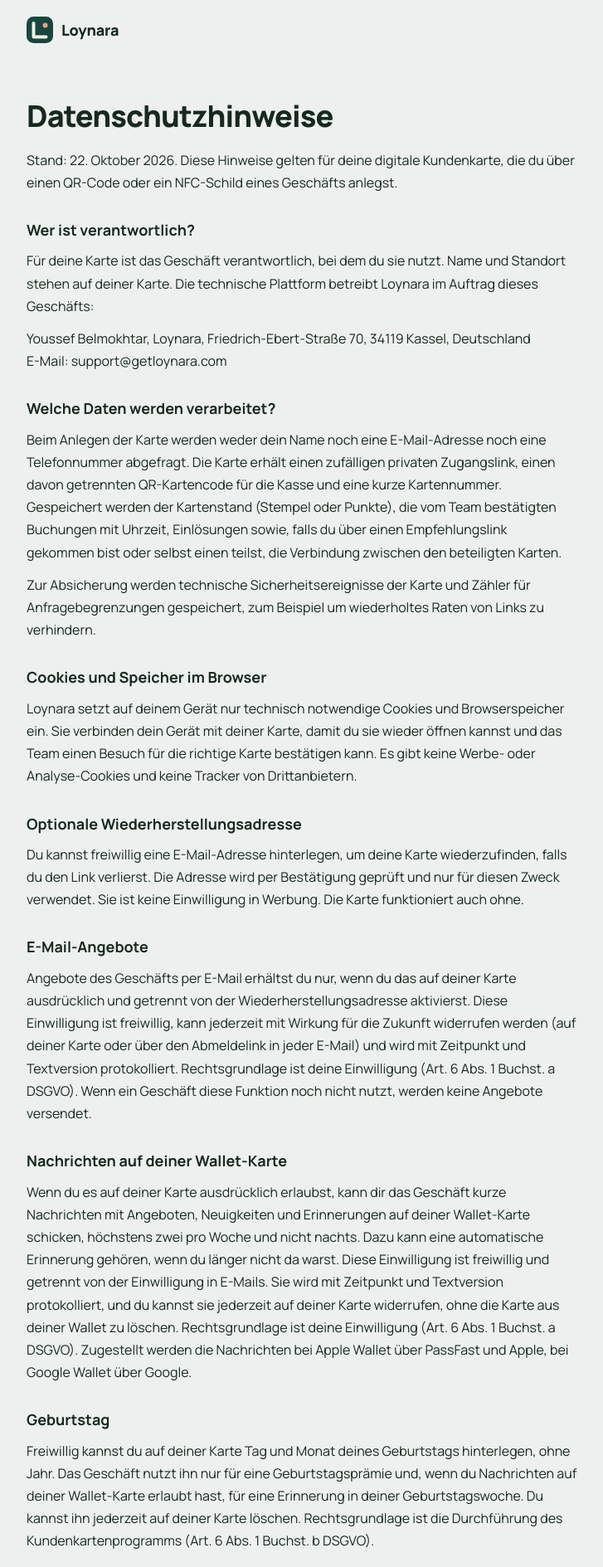
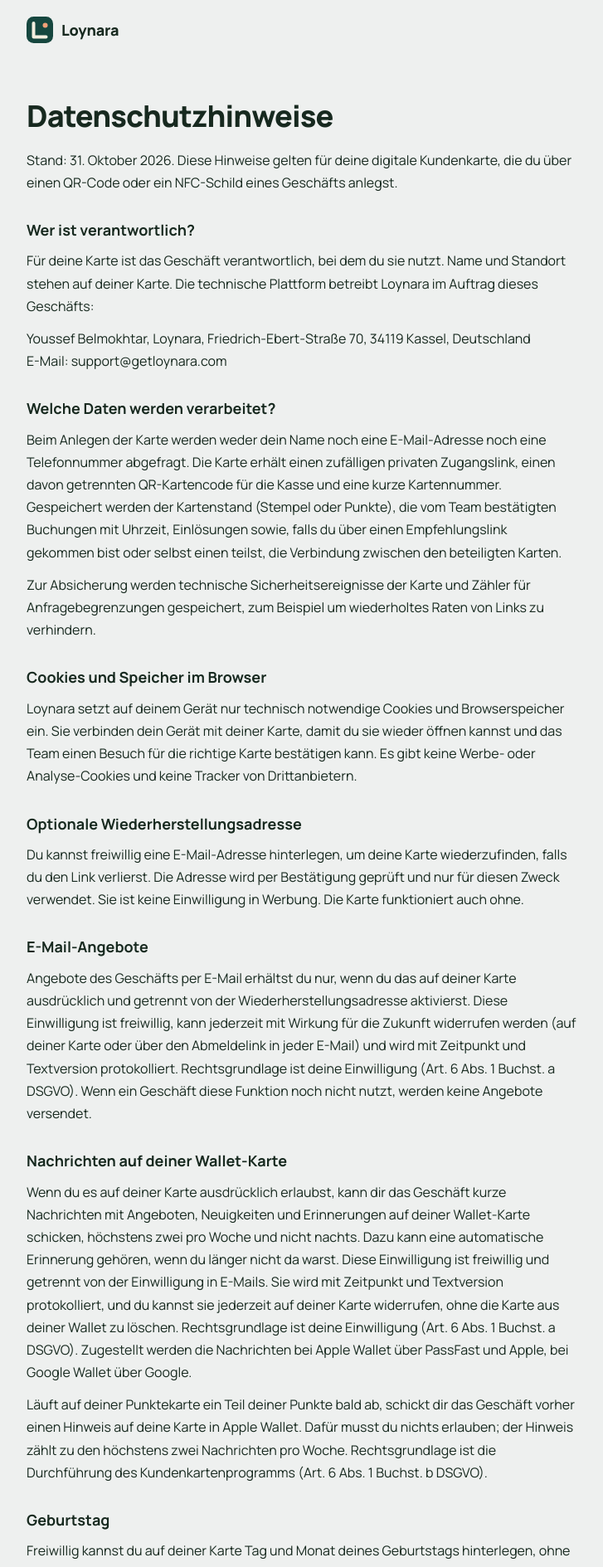
Before and after one commit to belmo-hub/loynara, a Next.js app: page /datenschutz in a window 1280 px wide. Shown: the top 1889 px of the page at 83% size, without its empty margins (268-995 px from the left). Built offline with nearby package versions, Linux system fonts and the light colour scheme.

Commit message:
Mention the points-expiry notice in the privacy notice

```diff
--- a/src/app/datenschutz/page.tsx
+++ b/src/app/datenschutz/page.tsx
@@ -5,7 +5,7 @@ export default function DatenschutzPage() {
   return <AuthShell width="reading" brandHref="/">
     <article className={styles.legal}>
     <h1>Datenschutzhinweise</h1>
-    <p>Stand: 22. Oktober 2026. Diese Hinweise gelten für deine digitale Kundenkarte, die du über einen QR-Code oder ein NFC-Schild eines Geschäfts anlegst.</p>
+    <p>Stand: 31. Oktober 2026. Diese Hinweise gelten für deine digitale Kundenkarte, die du über einen QR-Code oder ein NFC-Schild eines Geschäfts anlegst.</p>
     <h2>Wer ist verantwortlich?</h2>
     <p>Für deine Karte ist das Geschäft verantwortlich, bei dem du sie nutzt. Name und Standort stehen auf deiner Karte. Die technische Plattform betreibt Loynara im Auftrag dieses Geschäfts:</p>
     <p>Youssef Belmokhtar, Loynara, Friedrich-Ebert-Straße 70, 34119 Kassel, Deutschland<br />E-Mail: support@getloynara.com</p>
@@ -20,6 +20,7 @@ export default function DatenschutzPage() {
     <p>Angebote des Geschäfts per E-Mail erhältst du nur, wenn du das auf deiner Karte ausdrücklich und getrennt von der Wiederherstellungsadresse aktivierst. Diese Einwilligung ist freiwillig, kann jederzeit mit Wirkung für die Zukunft widerrufen werden (auf deiner Karte oder über den Abmeldelink in jeder E-Mail) und wird mit Zeitpunkt und Textversion protokolliert. Rechtsgrundlage ist deine Einwilligung (Art. 6 Abs. 1 Buchst. a DSGVO). Wenn ein Geschäft diese Funktion noch nicht nutzt, werden keine Angebote versendet.</p>
     <h2>Nachrichten auf deiner Wallet-Karte</h2>
     <p>Wenn du es auf deiner Karte ausdrücklich erlaubst, kann dir das Geschäft kurze Nachrichten mit Angeboten, Neuigkeiten und Erinnerungen auf deiner Wallet-Karte schicken, höchstens zwei pro Woche und nicht nachts. Dazu kann eine automatische Erinnerung gehören, wenn du länger nicht da warst. Diese Einwilligung ist freiwillig und getrennt von der Einwilligung in E-Mails. Sie wird mit Zeitpunkt und Textversion protokolliert, und du kannst sie jederzeit auf deiner Karte widerrufen, ohne die Karte aus deiner Wallet zu löschen. Rechtsgrundlage ist deine Einwilligung (Art. 6 Abs. 1 Buchst. a DSGVO). Zugestellt werden die Nachrichten bei Apple Wallet über PassFast und Apple, bei Google Wallet über Google.</p>
+    <p>Läuft auf deiner Punktekarte ein Teil deiner Punkte bald ab, schickt dir das Geschäft vorher einen Hinweis auf deine Karte in Apple Wallet. Dafür musst du nichts erlauben; der Hinweis zählt zu den höchstens zwei Nachrichten pro Woche. Rechtsgrundlage ist die Durchführung des Kundenkartenprogramms (Art. 6 Abs. 1 Buchst. b DSGVO).</p>
     <h2>Geburtstag</h2>
     <p>Freiwillig kannst du auf deiner Karte Tag und Monat deines Geburtstags hinterlegen, ohne Jahr. Das Geschäft nutzt ihn nur für eine Geburtstagsprämie und, wenn du Nachrichten auf deiner Wallet-Karte erlaubt hast, für eine Erinnerung in deiner Geburtstagswoche. Du kannst ihn jederzeit auf deiner Karte löschen. Rechtsgrundlage ist die Durchführung des Kundenkartenprogramms (Art. 6 Abs. 1 Buchst. b DSGVO).</p>
     <h2>NFC-Schild und Wallet-Karte</h2>
```
Also changed, not shown: 1 other file (tests, documents, lock files or other folders).
